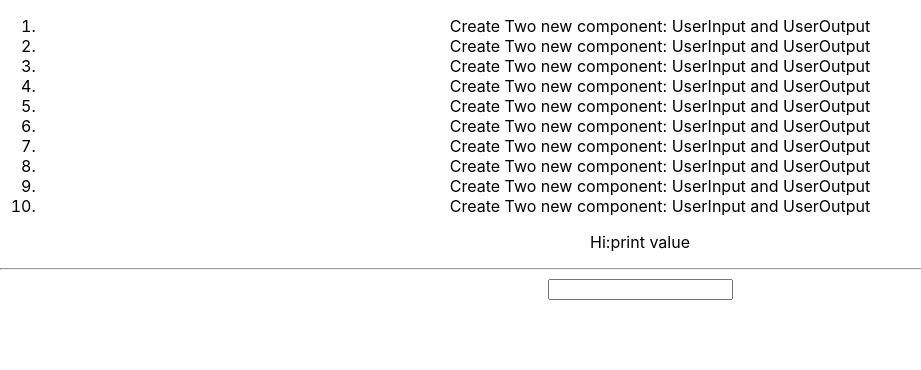
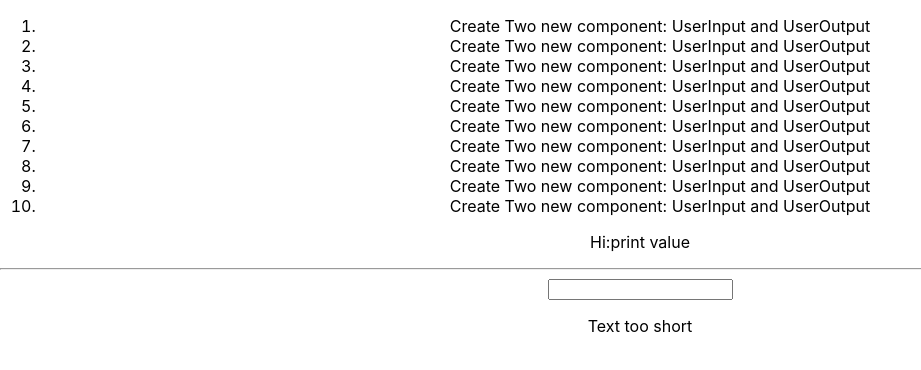
Before and after one commit to Masoume-vesali1993/udemy, a React (Create React App) app: page / in a window 1280 px wide. Shown: the top 370 px of the page, without its empty margins (0-921 px from the left). Built offline with nearby package versions, Linux system fonts and the light colour scheme.

Commit message:
new Component ant show text

```diff
--- a/src/App.js
+++ b/src/App.js
@@ -1,5 +1,6 @@
 import React, { Component } from 'react';
 import './App.css';
+import Validation from './Validation/Validation';
 
 
 class App extends Component {
@@ -33,6 +34,7 @@ inputChangeHandler = (event) => {
                   onChange={this.inputChangeHandler}
                   value={this.state.userInput} />
                   <p>{this.state.userInput}</p>
+                  <Validation inputLength={this.state.userInput.length} />
             </div>
         );
     }
--- /dev/null
+++ b/src/Validation/Validation.js
@@ -0,0 +1,15 @@
+import React from 'react';
+
+const validation = (props) => {
+    return (
+        <div>
+            {
+                props.inputLength > 5 ?
+                <p>Text Long enough</p> :
+                <p>Text too short</p>
+            }
+        </div>
+    );
+};
+
+export default validation;
```
